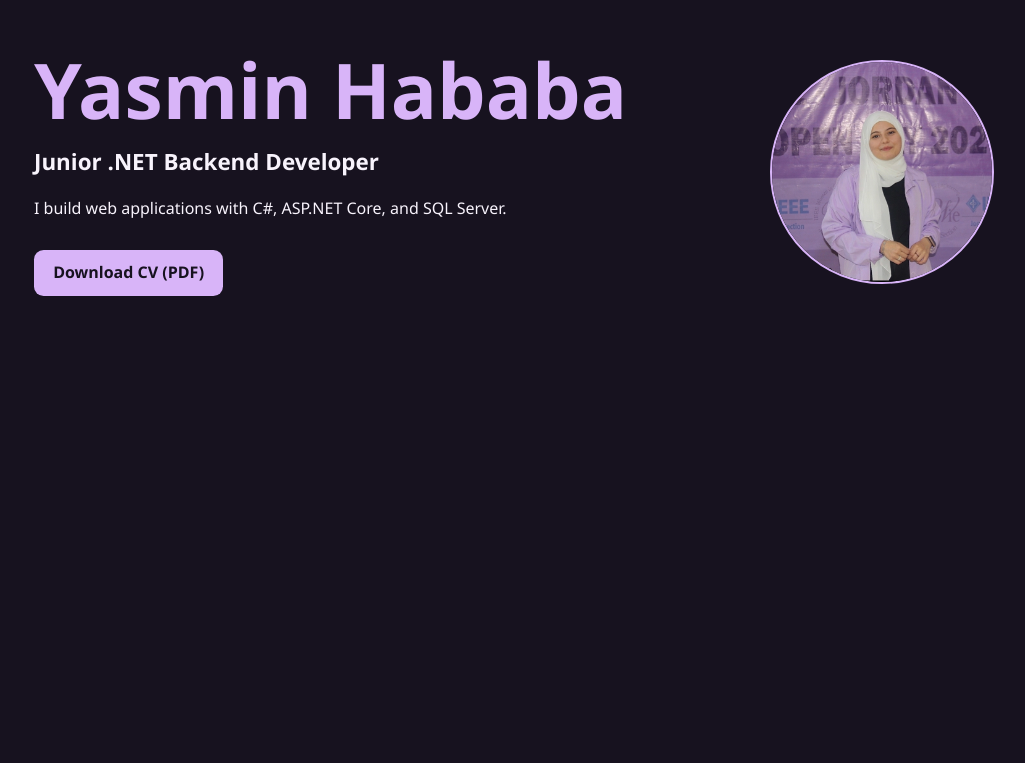
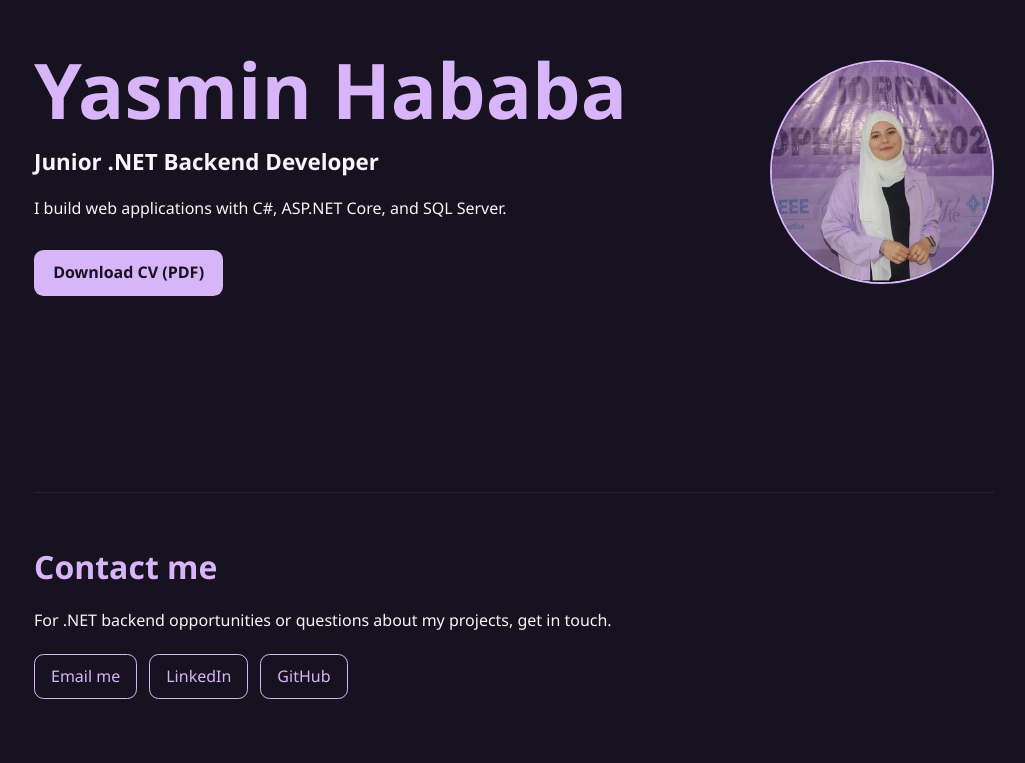
Before and after one commit to yasmin41/yasmin-portfolio, a plain HTML site: page index.html in a window 1280 px wide. Shown: the part 148-911 px from the top of the page, without its empty margins (126-1151 px from the left). Before the commit the page ends 800 px from the top, so only its background shows below. Drawn offline with Linux system fonts and the light colour scheme.

Commit message:
feat: add portfolio contact section

```diff
--- a/assets/css/styles.css
+++ b/assets/css/styles.css
@@ -86,3 +86,37 @@ body {
     outline: 2px solid var(--text);
     outline-offset: 4px;
 }
+
+.contact {
+    width: min(90%, 960px);
+    margin: 0 auto;
+    padding: 3rem 0 4rem;
+    border-top: 1px solid var(--surface);
+}
+
+.contact h2 {
+    margin: 0;
+    color: var(--lilac);
+    font-size: 2rem;
+}
+
+.contact-links {
+    display: flex;
+    flex-wrap: wrap;
+    gap: 0.75rem;
+    margin-top: 1.25rem;
+}
+
+.contact-links a {
+    padding: 0.55rem 1rem;
+    border: 1px solid var(--lilac);
+    border-radius: 0.6rem;
+    color: var(--lilac);
+    text-decoration: none;
+}
+
+.contact-links a:hover,
+.contact-links a:focus-visible {
+    background: var(--lilac);
+    color: var(--background);
+}
--- a/index.html
+++ b/index.html
@@ -26,6 +26,16 @@
                 <img src="assets/images/yasmin-hababa.jpg" alt="Yasmin Hababa">
             </div>
         </section>
+        <section id="contact" class="contact" aria-labelledby="contact-title">
+            <h2 id="contact-title">Contact me</h2>
+            <p>For .NET backend opportunities or questions about my projects, get in touch.</p>
+
+            <div class="contact-links">
+                <a href="mailto:yasmin.hababa41@gmail.com">Email me</a>
+                <a href="https://linkedin.com/in/yasmin-sy/">LinkedIn</a>
+                <a href="https://github.com/yasmin41">GitHub</a>
+            </div>
+        </section>
     </main>
 </body>
 
```
